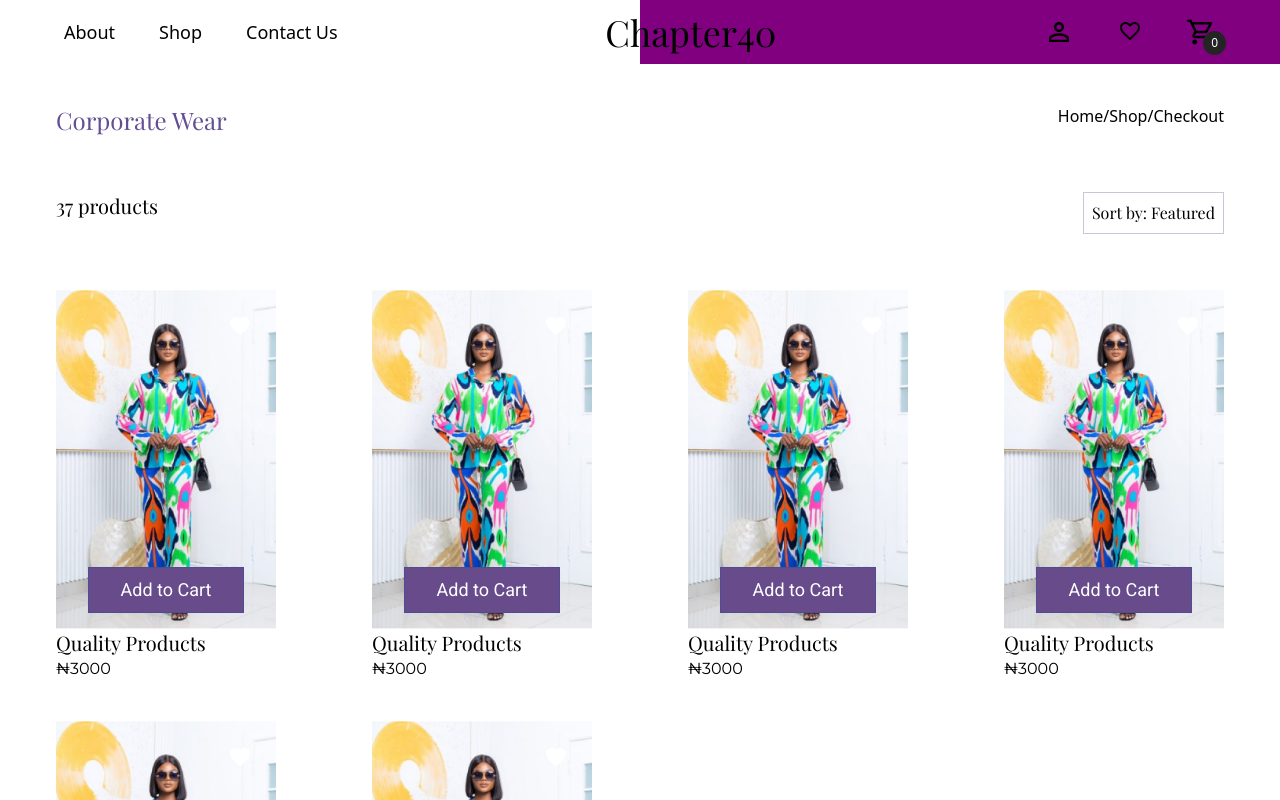
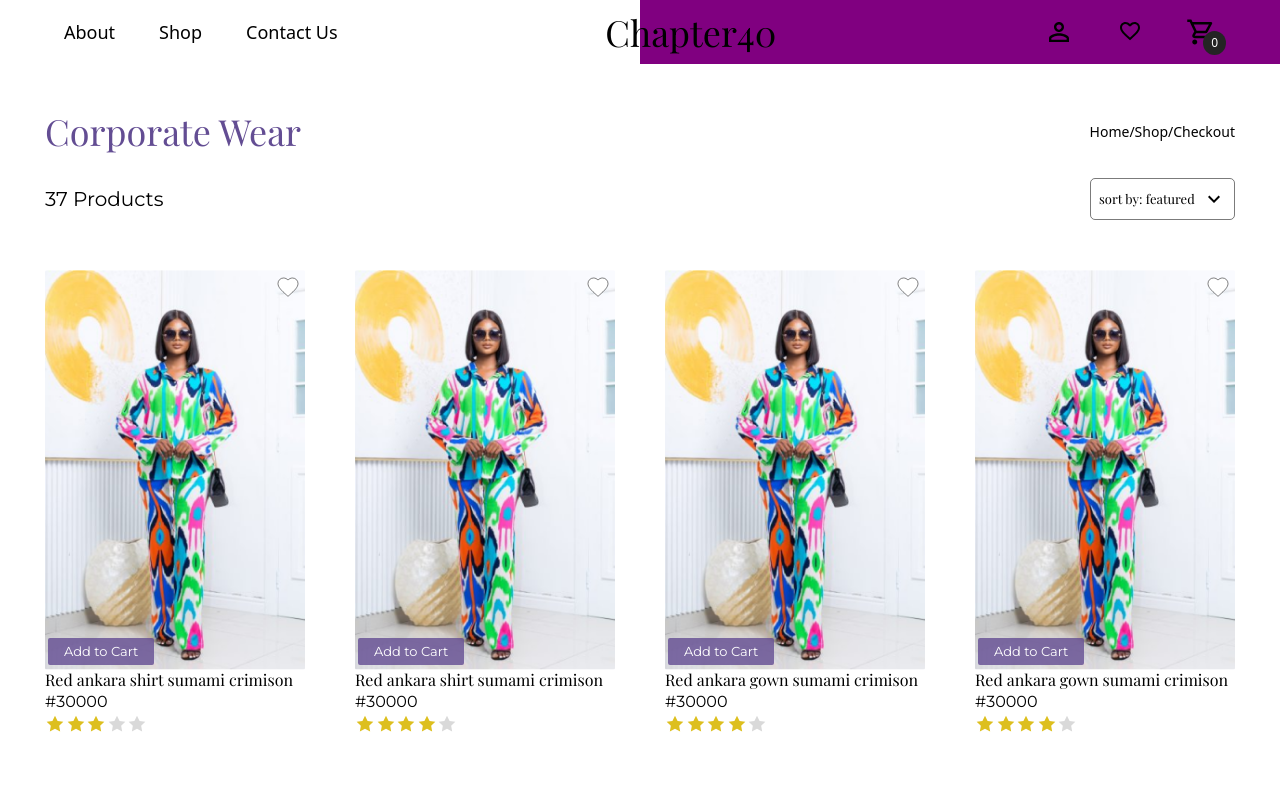
Before and after one commit to Temi-Dire/chapter40-website, a React (Vite) app: page /shop in a window 1280 px wide. Shown: the top 800 px of the page. Built offline with nearby package versions, Linux system fonts and the light colour scheme.

Commit message:
Fixed UI for SHOP page and Implemented Product Filter

```diff
--- a/src/components/CheckoutModal.tsx
+++ b/src/components/CheckoutModal.tsx
@@ -28,7 +28,7 @@ const CheckoutModal: React.FC<CheckoutModalProps> = ({ onClick }) => {
       animate={{ y: "0" }}
       exit={{ y: "100vh" }}
       transition={{ type: "spring", stiffness: 200, damping: 20 }}
-      className=" max-h-[500px] overflow-y-scroll px-4 w-full max-w-[500px] flex flex-col items-center bg-white fixed right-0 border-l border-[#CAC6DA] z-50"
+      className=" max-h-[500px] overflow-y-scroll px-4 w-full max-w-[500px] flex flex-col items-center bg-white fixed right-0 border-t-[0.3px] border-black-500 shadow-lg rounded-sm z-50"
     >
       <div className="flex justify-between py-4 font-playfair text-2xl sticky top-0 bg-white w-full">
         <div>Cart</div>
--- a/src/components/Navbar.tsx
+++ b/src/components/Navbar.tsx
@@ -39,7 +39,7 @@ const Navbar = () => {
 
   return (
     <>
-      <div className="sticky w-full top-0 z-10">
+      <div className="sticky w-full top-0 z-50">
         <nav
           className={`w-full flex justify-between justify-items-center items-center px-4 sm:px-10 lg:px-16 py-3 lg:py-6ont-montserrat `}
           style={{
--- /dev/null
+++ b/src/components/ProductCard.tsx
@@ -0,0 +1,75 @@
+import { useState } from "react";
+import useStore from "../State";
+
+import Star from "./Star";
+import dress1 from "/assets/images/dress1.png";
+import FavoriteIcon from "@mui/icons-material/Favorite";
+
+interface ProductCardProps {
+  id: number;
+  image?: string;
+  desc: string;
+  price: number;
+  rating: number;
+}
+
+const ProductCard: React.FC<ProductCardProps> = ({
+  id,
+  image,
+  desc,
+  price,
+  rating,
+}) => {
+  const [isClicked, setIsClicked] = useState(false);
+  const { favorites, addToBasket, addToFavorites, removeFromFavorites } =
+    useStore();
+
+  const renderStars = (rating: number): JSX.Element[] => {
+    const stars = [];
+    for (let i = 0; i < 5; i++) {
+      stars.push(<Star key={i} filled={i < rating} />);
+    }
+    return stars;
+  };
+
+  return (
+    <div className="font-playfair text-[16px] w-[156px] 2sm:w-[180px] md:w-[160px] relative lg:w-[180px] xl:w-[200px] 2xl:w-[230px] 3xl:w-[260px] 4xl:w-[275px]">
+      <div className="relative">
+        <FavoriteIcon
+          strokeWidth={0.5}
+          stroke="black"
+          style={{ color: isClicked ? "red" : "white" }}
+          className={`absolute top-[5px] right-[5px] cursor-pointer`}
+          onClick={() => {
+            setIsClicked(!isClicked);
+            if (!isClicked) {
+              addToFavorites({ desc, price, id });
+              console.log(favorites);
+            } else {
+              removeFromFavorites(id);
+            }
+          }}
+        />
+        <img src={image} alt="" />
+        <img className="rounded-sm w-full h-[auto]" src={dress1} alt="" />
+        <div className="absolute left-[3px] bottom-[5px] w-full">
+          <button
+            className="bg-lightPrimary bg-opacity-80 hover:bg-opacity-100 text-white font-montserrat border-none text-[13px] border py-1 px-4 cursor-pointer rounded-sm"
+            onClick={() => {
+              addToBasket({ desc, price, id });
+            }}
+          >
+            Add to Cart
+          </button>
+        </div>
+      </div>
+      <div>
+        <p className="leading-tight">{desc}</p>
+        <p className="font-montserrat">#{price}</p>
+        <div className="flex gap-[0.5px]">{renderStars(rating)}</div>
+      </div>
+    </div>
+  );
+};
+
+export default ProductCard;
--- /dev/null
+++ b/src/components/ProductFilter.tsx
@@ -0,0 +1,52 @@
+import KeyboardArrowDownIcon from "@mui/icons-material/KeyboardArrowDown";
+
+interface ProductFilter {
+  category: string;
+  filterState: boolean;
+  onCategoryChange: (category: string) => void;
+  handleFilterMenu: () => void;
+}
+
+const ProductFilter: React.FC<ProductFilter> = ({
+  category,
+  onCategoryChange,
+  handleFilterMenu,
+  filterState
+}) => {
+  const categories = ["all", "jewelries", "gowns", "trousers", "skirts", "shirts"];
+
+  return (
+    <div className="text-sm sm:text-base grid gap-1 relative">
+      <button
+        onClick={handleFilterMenu}
+        className="flex gap-[2px] items-center justify-between border-[1px] border-black-500 rounded-[5px] h-fit p-[8px] w-[145px]"
+      >
+        <span className="text-[13px] font-playfair">
+          sort by: {category.toLowerCase() !== "all" ? category : "featured"}
+        </span>
+        <KeyboardArrowDownIcon />
+      </button>
+      <div
+        className={`shadow-md bg-white absolute z-30 rounded-md w-full top-[45px] left-0 grid gap-2 transition-all duration-300 ease-in-out p-[8px]  border-black-500 ${
+          filterState
+            ? "p-4 opacity-100 block border-[0.2px]"
+            : "p-0 h-0 opacity-0 hidden"
+        }`}
+      >
+        {categories.map((cat) => (
+          <button
+            className="text-left hover:cursor-pointer hover:font-bold capitalize font-playfair"
+            type="button"
+            key={cat}
+            value={cat}
+            onClick={() => onCategoryChange(cat)}
+          >
+            {cat}
+          </button>
+        ))}
+      </div>
+    </div>
+  );
+};
+
+export default ProductFilter;
--- a/src/components/Star.tsx
+++ b/src/components/Star.tsx
@@ -1,4 +1,4 @@
-import React from 'react';
+import React from "react";
 
 interface StarProps {
   filled: boolean;
@@ -9,14 +9,16 @@ const Star: React.FC<StarProps> = ({ filled }) => {
     <svg
       xmlns="http://www.w3.org/2000/svg"
       viewBox="0 0 24 24"
-      fill={filled ? 'black' : 'none'}
-      stroke="currentColor"
-      strokeWidth="2"
+      fill={filled ? "#DDBF1E" : "#D9D9D9"}
       strokeLinecap="round"
       strokeLinejoin="round"
-      className="w-6 h-6"
+      className="w-5 h-5"
     >
-      <polygon points="12 2 15.09 8.26 22 9.27 17 14.14 18.18 21.02 12 17.77 5.82 21.02 7 14.14 2 9.27 8.91 8.26 12 2" />
+      <polygon
+        points="12 2 15.09 8.26 22 9.27 17 14.14 18.18 21.02 12 17.77 5.82 21.02 7 14.14 2 9.27 8.91 8.26 12 2"
+        strokeLinecap="round"
+        strokeLinejoin="round"
+      />
     </svg>
   );
 };
--- a/src/pages/shop.tsx
+++ b/src/pages/shop.tsx
@@ -1,66 +1,190 @@
-import Card from "../components/Card";
+import { useEffect, useState } from "react";
+
 import Navbar from "../components/Navbar";
 import FooterSection from "../sections/footer";
+import ProductFilter from "../components/ProductFilter";
+import ProductCard from "../components/ProductCard";
+
+interface Product {
+  id: number;
+  description: string;
+  price: number;
+  rating: number;
+  category: string;
+}
 
 const Shop = () => {
-  const products = [
+  const [category, setCategory] = useState("all");
+  const [dropDownState, setDropDownState] = useState(false);
+  const [displayedProducts, setDisplayedProducts] = useState(6);
+  const [incrementValue, setIncrementValue] = useState(4);
+
+  useEffect(() => {
+    const handleResize = () => {
+      if (window.innerWidth < 600) {
+        setDisplayedProducts(6);
+        setIncrementValue(4);
+      } else {
+        setDisplayedProducts(12);
+        setIncrementValue(8);
+      }
+    };
+    handleResize();
+    window.addEventListener("resize", handleResize);
+    return () => {
+      window.removeEventListener("resize", handleResize);
+    };
+  }, []);
+
+  const handleCategoryClick = (category: string) => {
+    setCategory(category);
+    setDropDownState(false);
+    setDisplayedProducts(6);
+  };
+
+  const handleDropDownState = () => {
+    setDropDownState(!dropDownState);
+  };
+
+  const products: Product[] = [
     {
-      desc: "Quality products",
+      id: 2,
+      description: "Red ankara shirt sumami crimison",
       price: 30000,
-      id: 1,
+      rating: 3,
+      category: "shirts",
     },
     {
-      desc: "Quality products",
+      id: 2,
+      description: "Red ankara shirt sumami crimison",
       price: 30000,
-      id: 1,
+      rating: 4,
+      category: "shirts",
     },
     {
-      desc: "Quality products",
+      id: 3,
+      description: "Red ankara gown sumami crimison",
       price: 30000,
-      id: 1,
+      rating: 4,
+      category: "gowns",
     },
     {
-      desc: "Quality products",
+      id: 3,
+      description: "Red ankara gown sumami crimison",
       price: 30000,
-      id: 1,
+      rating: 4,
+      category: "gowns",
     },
     {
-      desc: "Quality products",
+      id: 4,
+      description: "Red ankara skirt sumami crimison",
       price: 30000,
-      id: 1,
+      rating: 4,
+      category: "skirt",
     },
     {
-      desc: "Quality products",
+      id: 5,
+      description: "Red ankara trousers sumami crimison",
       price: 30000,
-      id: 1,
+      rating: 4,
+      category: "trousers",
+    },
+    {
+      id: 5,
+      description: "Red ankara trousers sumami crimison",
+      price: 30000,
+      rating: 4,
+      category: "trousers",
+    },
+    {
+      id: 5,
+      description: "Red ankara trousers sumami crimison",
+      price: 30000,
+      rating: 4,
+      category: "trousers",
+    },
+    {
+      id: 5,
+      description: "Red ankara trousers sumami crimison",
+      price: 30000,
+      rating: 4,
+      category: "trousers",
+    },
+    {
+      id: 5,
+      description: "Red ankara trousers sumami crimison",
+      price: 30000,
+      rating: 4,
+      category: "trousers",
+    },
+    {
+      id: 5,
+      description: "Red ankara trousers sumami crimison",
+      price: 30000,
+      rating: 4,
+      category: "trousers",
+    },
+    {
+      id: 5,
+      description: "Red ankara trousers sumami crimison",
+      price: 30000,
+      rating: 4,
+      category: "trousers",
     },
   ];
+
+  const filteredProducts =
+    category !== "all"
+      ? products.filter((product) => product.category === category)
+      : products;
+
+  const handleLoadMore = () => {
+    setDisplayedProducts((prevDisplayed) => prevDisplayed + incrementValue);
+  };
+
   return (
     <>
       <Navbar />
-      <div className="px-14">
-        <div className="flex justify-between  mt-10">
-          <div className="font-playfair text-[#634D93] text-2xl">
-            Corporate Wear
+      <div className="mx-auto w-fit">
+        <div className="px-[20px] pt-[40px] min-w-[375px] w-full">
+          <div className="flex justify-between items-center lg:flex-col lg:justify-normal">
+            <div className="flex flex-col lg:flex-row lg:justify-between w-full lg:items-center">
+              <p className="font-playfair text-[20px] md:text-[28px] lg:text-[32px] xl:text-[36px] text-lightPrimary">
+                Corporate Wear
+              </p>
+              <p className="text-[11px] md:text-[14px] font-light">
+                Home/Shop/Checkout
+              </p>
+            </div>
+            <div className="lg:flex justify-between items-center lg:w-full lg:pt-[20px]">
+              <p className="font-montserrat hidden lg:block text-[20px]">
+                37 Products
+              </p>
+              <ProductFilter
+                handleFilterMenu={handleDropDownState}
+                filterState={dropDownState}
+                category={category}
+                onCategoryChange={handleCategoryClick}
+              />
+            </div>
           </div>
-          <div>Home/Shop/Checkout</div>
         </div>
-        <div className="flex justify-between my-14 font-playfair">
-          <div className="text-xl">37 products</div>
-          <div className="border border-[#CAC6DA] p-2">Sort by: Featured</div>
+        <div className="px-[20px] pt-[40px] lg:pt-[50px] grid grid-cols-2 gap-y-[40px] gap-x-[20px] pb-14 mx-auto w-fit sm:gap-x-[40px] sm:gap-y-[50px] 2sm:gap-x-[60px] md:grid-cols-3 md:gap-x-[30px] 2lg:gap-y-[80px] 2lg:grid-cols-4 2xl:gap-x-[50px]">
+          {filteredProducts.slice(0, displayedProducts).map((prod, index) => (
+            <ProductCard
+              key={index}
+              id={prod.id}
+              desc={prod.description}
+              rating={prod.rating}
+              price={prod.price}
+            />
+          ))}
         </div>
-        {/* <div className="flex justify-between overflow-x-auto space-x-10 card__container">
-          {products.map((prod) => (
-            <Card desc={prod.desc} price={prod.price} id={prod.id} />
-          ))}
-        </div> */}
-        <div className="grid grid-cols-[auto,auto,auto] lg:grid-cols-[auto,auto,auto,auto] justify-between gap-y-10 w-full">
-          <Card desc="Quality Products" price={3000} id={3}/>
-          <Card desc="Quality Products" price={3000} id={3}/>
-          <Card desc="Quality Products" price={3000} id={3}/>
-          <Card desc="Quality Products" price={3000} id={3}/>
-          <Card desc="Quality Products" price={3000} id={3}/>
-          <Card desc="Quality Products" price={3000} id={3}/>
+        <div
+          onClick={handleLoadMore}
+          className="font-montserrat px-10 py-4 border border-black mx-auto w-fit cursor-pointer"
+        >
+          Load More
         </div>
       </div>
       <FooterSection />
```
Also changed, not shown: src/components/Button.tsx (+4 -4 lines), src/sections/footer/index.tsx (+4 -5 lines), tailwind.config.js (+14 -0 lines).
